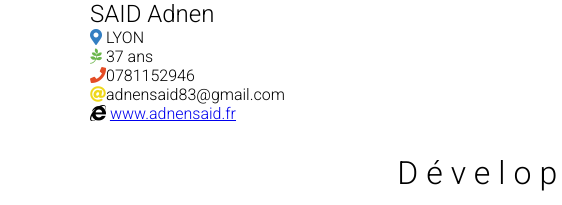
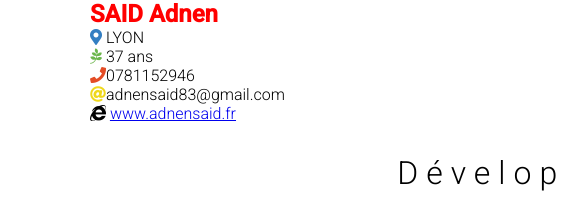
Before and after one commit to adnensaid/cv-adnen, a website: page index.html in a window 1280 px wide. Shown: the top 205 px of the page, 0-562 px from the left. Drawn offline with Linux system fonts and the light colour scheme.

Commit message:
3eme  modif

```diff
--- a/scss/style.scss
+++ b/scss/style.scss
@@ -18,7 +18,8 @@ ul{
   list-style: none;
 }
 .nom{
-  font-weight: 300;
+  font-weight: 700;
+  color: red;
 }
 .underline{
   border-bottom: 1px solid #222;
```
Also changed, not shown: css/style.css.
